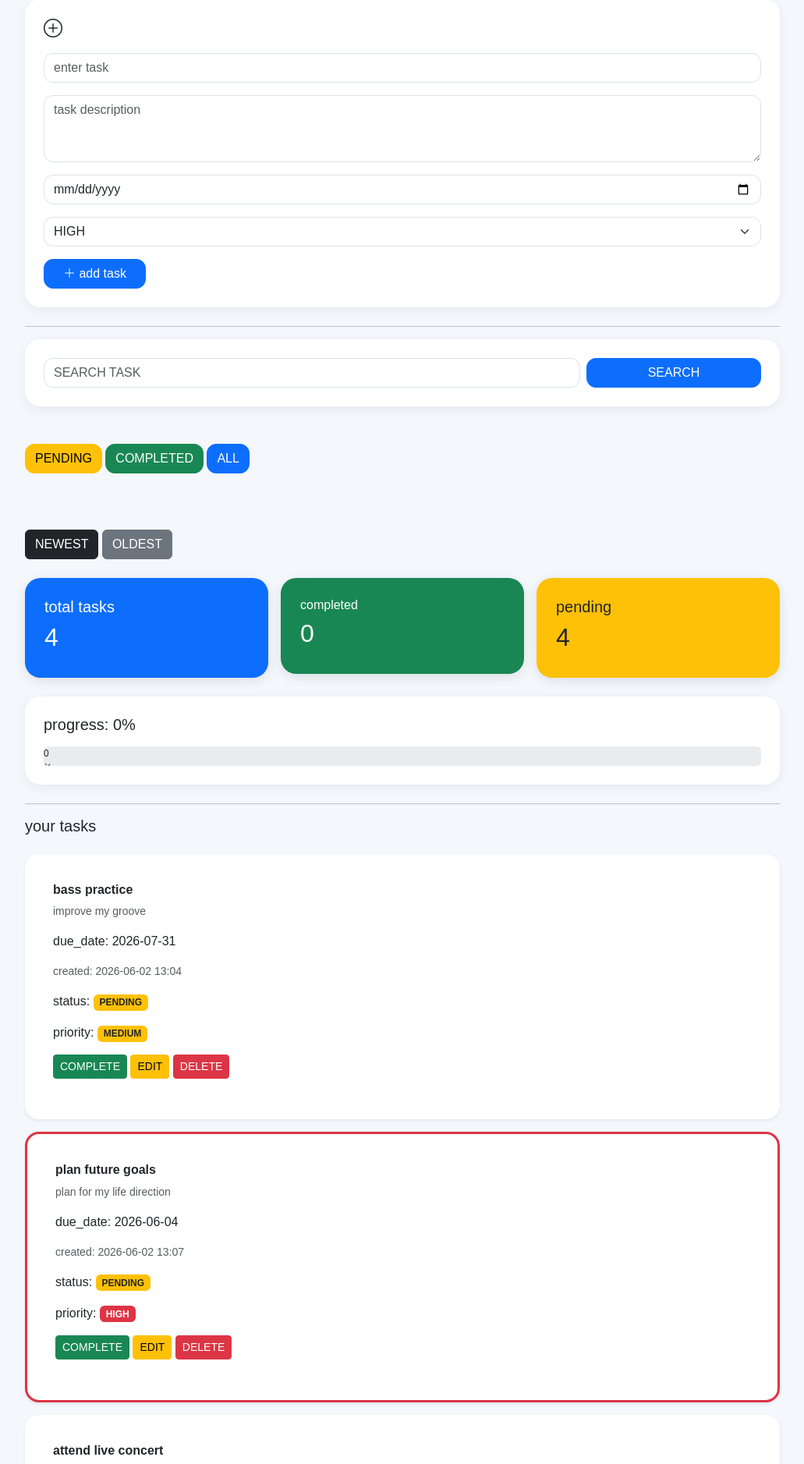
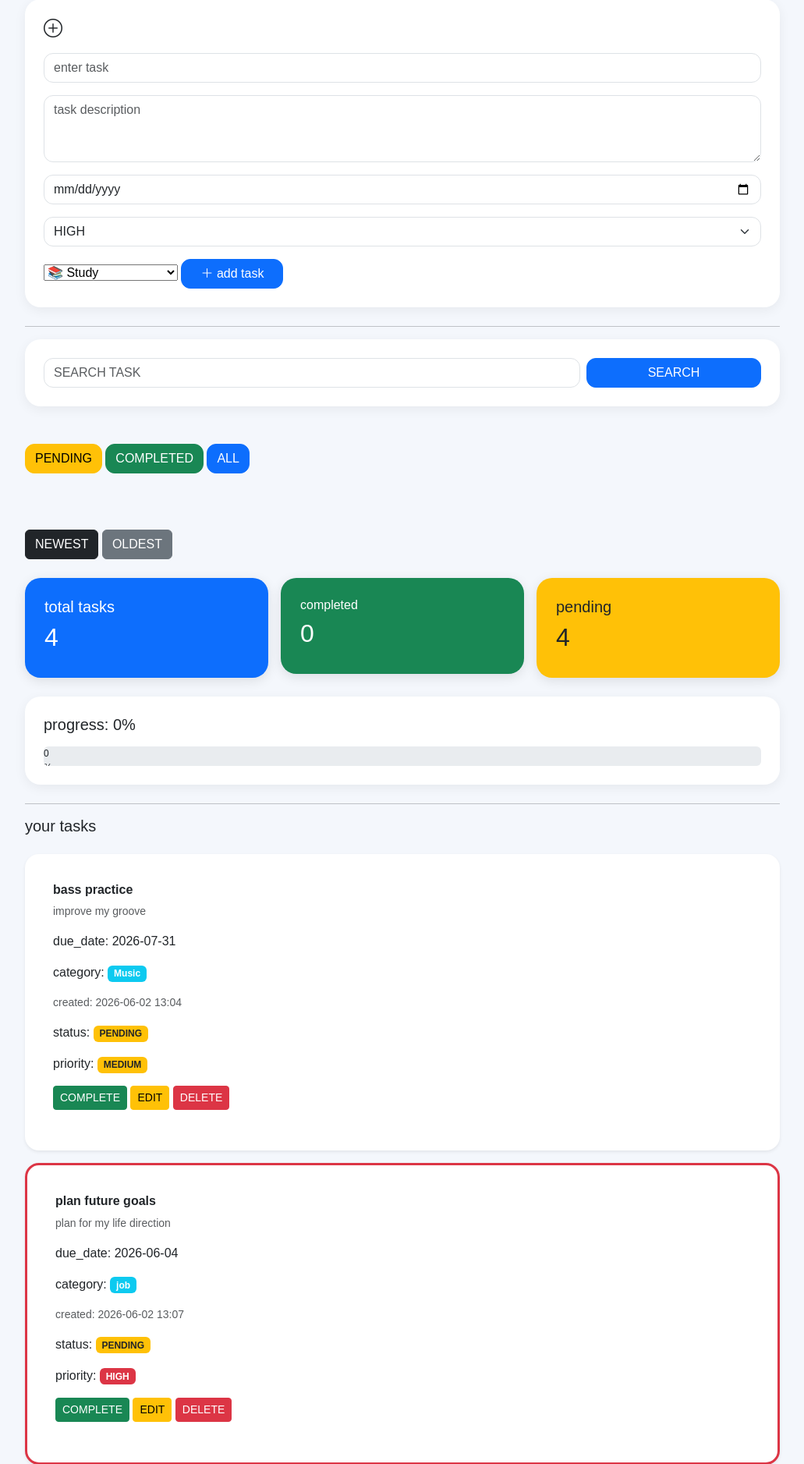
Before and after one commit to Ishimwegadsonga/task-manager-prj, a Flask app: page /dashboard in a window 1280 px wide. Shown: the part 151-2028 px from the top of the page at 78% size, without its empty margins (124-1155 px from the left). Run offline with Flask 3, Linux system fonts and the light colour scheme; a user stored in the database is signed in; data comes from the database, SQL or seed files in the repository; both versions use the stored data as it was after the commit.

Commit message:
added category

```diff
--- a/app.py
+++ b/app.py
@@ -34,7 +34,8 @@ def init_db():
         description TEXT,
         status TEXT NOT NULL,
         due_date TEXT,
-        priority  TEXT,
+        priority TEXT,
+        category TEXT,
         created_at TEXT
            )
 
@@ -149,7 +150,7 @@ def dashboard():
     if search:
 
         cursor.execute(
-            "SELECT id, title, description, status, due_date, priority, created_at FROM tasks WHERE user_id=? AND title LIKE ?",
+            "SELECT id, title, description, status, due_date, priority, category, created_at FROM tasks WHERE user_id=? AND title LIKE ?",
             (user_id, '%' + search + '%')
 
         )
@@ -157,7 +158,7 @@ def dashboard():
     elif status:
 
            cursor.execute(
-            "SELECT id, title, description, status, due_date,priority, created_at FROM tasks WHERE user_id=? AND status=?",
+            "SELECT id, title, description, status, due_date, priority, category, created_at FROM tasks WHERE user_id=? AND status=?",
             (user_id, status)
         )
 
@@ -165,19 +166,19 @@ def dashboard():
         if sort == "newest":
 
             cursor.execute(
-             "SELECT id, title, description, status, due_date, priority, created_at FROM tasks WHERE user_id=? ORDER BY id DESC",
+             "SELECT id, title, description, status, due_date, priority, category, created_at FROM tasks WHERE user_id=? ORDER BY id DESC",
             (user_id,)
         )
 
         elif sort == "oldest":
 
             cursor.execute(
-                "SELECT id, title, description, status, due_date, priority, created_at FROM tasks WHERE user_id=? ORDER BY id ASC",
+                "SELECT id, title, description, status, due_date, priority, category, created_at FROM tasks WHERE user_id=? ORDER BY id ASC",
                 (user_id,)
             )
         else:
             cursor.execute(
-                "SELECT id, title, description, status, due_date, priority, created_at FROM tasks WHERE user_id=?",
+                "SELECT id, title, description, status, due_date, priority, category, created_at FROM tasks WHERE user_id=?",
                 (user_id,)
             )
 
@@ -244,6 +245,8 @@ def add_task():
 
     priority = request.form.get('priority', '')
 
+    category = request.form.get('category', '')
+
     created_at = datetime.now().strftime("%Y-%m-%d %H:%M")
 
     conn = sqlite3.connect('users.db')
@@ -258,8 +261,8 @@ def add_task():
     # insert   task====
 
     cursor.execute(
-        "INSERT INTO  tasks(user_id, title, description, status, due_date, priority, created_at) VALUES (?, ?, ?, ?, ?, ?, ?)",
-        (user_id, title, description, "pending", due_date, priority, created_at)
+        "INSERT INTO  tasks(user_id, title, description, status, due_date, priority, category, created_at) VALUES (?, ?, ?, ?, ?, ?, ?, ?)",
+        (user_id, title, description, "pending", due_date, priority, category, created_at)
 
      )
 
--- a/templates/dashboard.html
+++ b/templates/dashboard.html
@@ -233,6 +233,23 @@
 
             </select>
 
+            <select
+                name="category"
+                class="form-select-mb3">
+
+                <option value="study">📚 Study</option>
+                <option value="work">💼 Work</option>
+                <option value="family">🏠 family</option>
+                <option value="personal">👤 Personal</option>
+                <option value="job"> 🎯job</option>
+                <option value="Hobby">🎨 Hobby</option>
+                <option value="Exercise">💪 Physical Exercise</option>
+                <option value="Music">🎵 Learn Music</option>
+                <option value="Trip">✈️ Trip</option>
+
+
+            </select>
+
 
             <button class="btn btn-primary custom-btn px-4"
             type="submit">
@@ -384,9 +401,17 @@
                         {{ task[4] }}
                     </p>
 
+                    <p>
+                        category:
+
+                        <span class="badge bg-info">
+                        {{ task[6] }}
+                        </span>
+                    </p>
+
                     <p class="text-muted small">
                         created:
-                        {{ task[6] }}
+                        {{ task[7] }}
                     </p>
 
                     <p>
```
Also changed, not shown: users.db.
